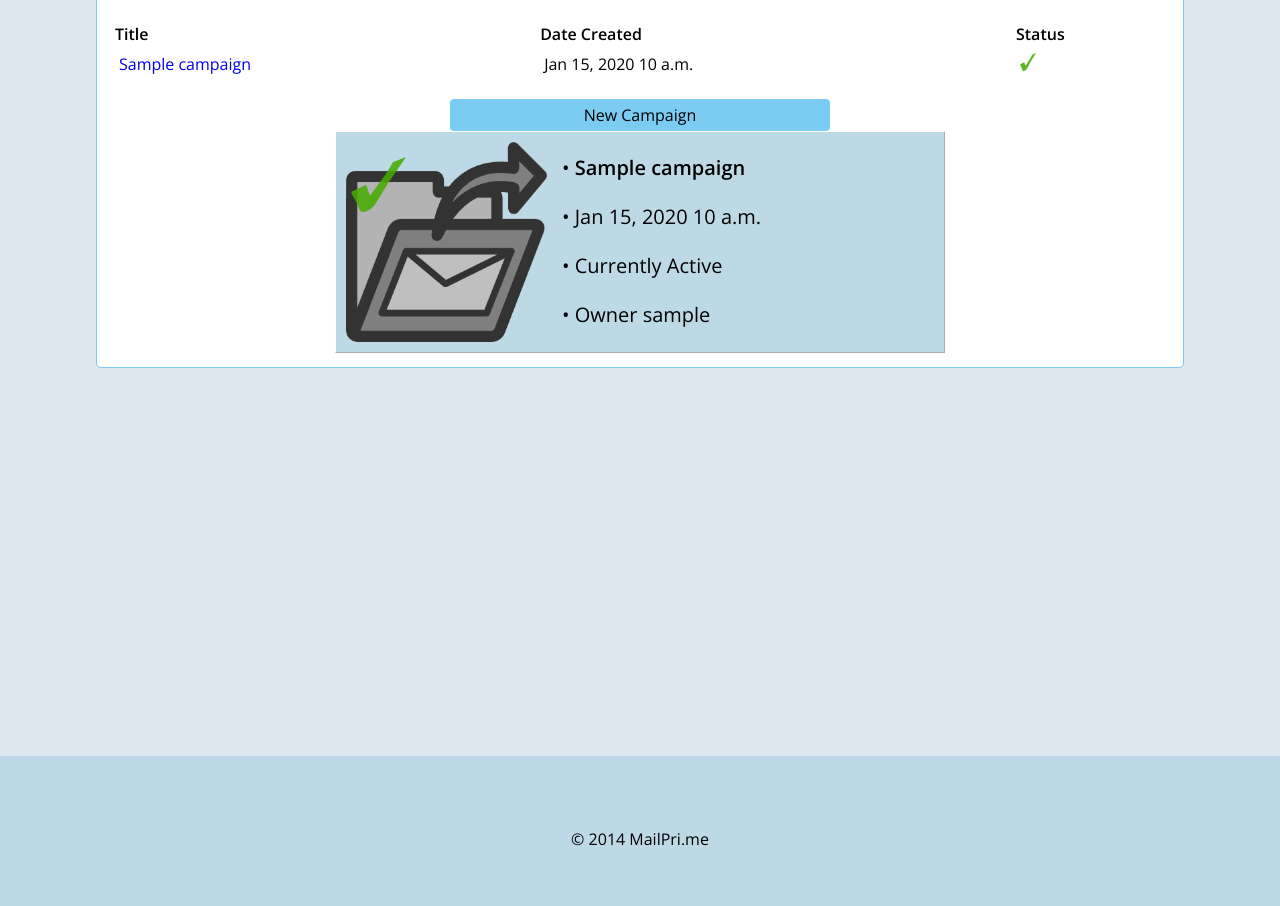
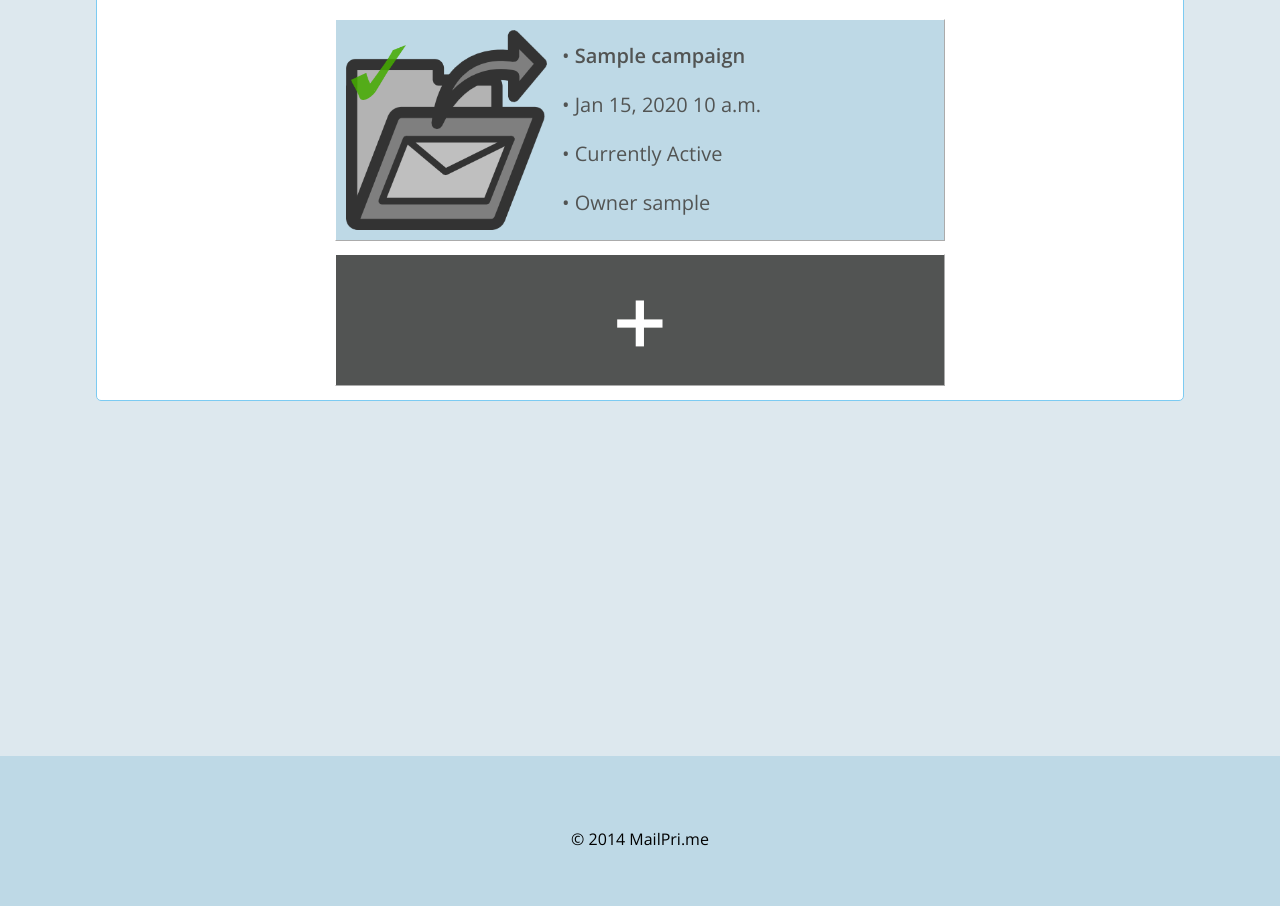
Before and after one commit to nomadmtb/mailprime, a Django app: template mailprime/mailer/templates/campaign/index.html in a window 1280 px wide. Shown: the part 407-1313 px from the top of the page. Run offline with Django 3.2, Linux system fonts and the light colour scheme; the template is opened without the code that fills it: most values are stand-ins (such as "Sample title", 1, 10 or a date in 2020); parts of the project's set-up code (start-up, migrations or seed data) failed here and were passed over; some libraries are stand-ins or nearby versions.

Commit message:
Style to Campaign index

```diff
--- a/mailprime/mailer/templates/campaign/index.html
+++ b/mailprime/mailer/templates/campaign/index.html
@@ -5,28 +5,6 @@
 <div class="solid_bg">
 
 	<h2>{{ user.username }}'s MailPrime Campaigns</h2>
-
-	<table class="full_width">
-		<tr>
-			<th>Title</th>
-			<th>Date Created</th>
-			<th>Status</th>
-		</tr>
-		{% for campaign in campaigns %}
-
-		<tr>
-			<td><a href="/{{ user.username }}/campaign-{{ campaign.pk }}">{{ campaign.title }}</a></td>
-			<td>{{ campaign.created_date|date:"M d, Y" }} {{ campaign.created_date|time:"P" }}</td>
-			{% if campaign.active %}
-			<td><img src="/static/images/bueno.png" height="18px" /></td>
-			{% else %}
-			<td><img src="/static/images/no_bueno.png" height="18px" /></td>
-			{% endif %}
-
-			{% endfor %}
-		</table>
-
-		<a class="link_button_center" href="/{{ user.username }}/campaigns/new">New Campaign</a>
 
 	{% for campaign in campaigns %}
 
@@ -58,6 +36,10 @@
 		<div class="clear_float"></div>
 	</div>
 
+	<div id="add_campaign_button" data-link="/{{ user.username }}/campaigns/new">
+		<h1>+</h1>
+	</div>
+
 	{% endfor %}
 
 </div>
--- a/mailprime/static/css/base.css
+++ b/mailprime/static/css/base.css
@@ -423,17 +423,69 @@ label {
   font-weight: 600;
   color: #000000;
 }
+#add_campaign_button {
+  height: 130px;
+  width: 608px;
+  background-color: #525453;
+  margin: 0 auto;
+  outline: 1px outset #ffffff;
+  cursor: pointer;
+  transition: background-color 0.5s ease;
+  -moz-transition: background-color 0.5s ease;
+  -webkit-transition: background-color 0.5s ease;
+  -o-transition: background-color 0.5s ease;
+  transition: box-shadow 0.3s ease;
+  -moz-transition: box-shadow 0.3s ease;
+  -webkit-transition: box-shadow 0.3s ease;
+  -o-transition: box-shadow 0.3s ease;
+}
+#add_campaign_button:hover {
+  background-color: #7ccbf2;
+  -webkit-box-shadow: 2px 2px 2px 0px rgba(50, 50, 50, 0.58);
+  -moz-box-shadow: 2px 2px 2px 0px rgba(50, 50, 50, 0.58);
+  box-shadow: 2px 2px 2px 0px rgba(50, 50, 50, 0.58);
+}
+#add_campaign_button h1 {
+  text-align: center;
+  font-size: 95px;
+  margin: 0px;
+  color: #ffffff;
+}
+.color_transition {
+  transition: background-color 0.5s ease;
+  -moz-transition: background-color 0.5s ease;
+  -webkit-transition: background-color 0.5s ease;
+  -o-transition: background-color 0.5s ease;
+}
+.box_shadow_transition {
+  transition: box-shadow 0.3s ease;
+  -moz-transition: box-shadow 0.3s ease;
+  -webkit-transition: box-shadow 0.3s ease;
+  -o-transition: box-shadow 0.3s ease;
+}
 .campaign_wrapper {
   height: 200px;
   width: 588px;
   margin: 0 auto;
+  margin-bottom: 15px;
   background-color: #bed9e6;
   padding: 10px;
   cursor: pointer;
   outline: 1px outset #ffffff;
+  transition: background-color 0.5s ease;
+  -moz-transition: background-color 0.5s ease;
+  -webkit-transition: background-color 0.5s ease;
+  -o-transition: background-color 0.5s ease;
+  transition: box-shadow 0.3s ease;
+  -moz-transition: box-shadow 0.3s ease;
+  -webkit-transition: box-shadow 0.3s ease;
+  -o-transition: box-shadow 0.3s ease;
 }
 .campaign_wrapper:hover {
   background-color: #7ccbf2;
+  -webkit-box-shadow: 2px 2px 2px 0px rgba(50, 50, 50, 0.58);
+  -moz-box-shadow: 2px 2px 2px 0px rgba(50, 50, 50, 0.58);
+  box-shadow: 2px 2px 2px 0px rgba(50, 50, 50, 0.58);
 }
 .campaign_wrapper .image_left {
   float: left;
@@ -463,4 +515,5 @@ label {
 }
 .campaign_wrapper .content_right table tr td {
   font-size: 20px;
+  color: #525453;
 }
--- a/mailprime/static/css/base.less
+++ b/mailprime/static/css/base.less
@@ -490,17 +490,62 @@ label {
 }
 
 // Campaign Extra
+#add_campaign_button {
+	height: 130px;
+	width: 608px;
+	background-color: @color-dark;
+	margin: 0 auto;
+	.box-outline;
+	cursor: pointer;
+	.color_transition;
+	.box_shadow_transition;
+
+	&:hover {
+		background-color: @color-important;
+		-webkit-box-shadow: 2px 2px 2px 0px rgba(50, 50, 50, 0.58);
+		-moz-box-shadow: 2px 2px 2px 0px rgba(50, 50, 50, 0.58);
+		box-shadow: 2px 2px 2px 0px rgba(50, 50, 50, 0.58);
+	}
+
+	h1 {
+		text-align: center;
+		font-size: 95px;
+		margin: 0px;
+		color: @color-base;
+	}
+}
+
+.color_transition {
+	transition: background-color 0.5s ease;
+	-moz-transition: background-color 0.5s ease;
+	-webkit-transition: background-color 0.5s ease;
+	-o-transition: background-color 0.5s ease;
+}
+
+.box_shadow_transition {
+	transition: box-shadow 0.3s ease;
+	-moz-transition: box-shadow 0.3s ease;
+	-webkit-transition: box-shadow 0.3s ease;
+	-o-transition: box-shadow 0.3s ease;
+}
+
 .campaign_wrapper {
 	height: 200px;
 	width: 588px;
 	margin: 0 auto;
+	margin-bottom: 15px;
 	background-color: @color-selected;
 	padding: 10px;
 	cursor: pointer;
 	.box-outline;
+	.color_transition;
+	.box_shadow_transition;
 
 	&:hover {
 		background-color: @color-important;
+		-webkit-box-shadow: 2px 2px 2px 0px rgba(50, 50, 50, 0.58);
+		-moz-box-shadow: 2px 2px 2px 0px rgba(50, 50, 50, 0.58);
+		box-shadow: 2px 2px 2px 0px rgba(50, 50, 50, 0.58);
 	}
 
 	.image_left {
@@ -534,6 +579,7 @@ label {
 
 				td {
 					font-size: 20px;
+					color: @color-dark;
 				}
 			}
 		}
--- a/mailprime/static/script/base.js
+++ b/mailprime/static/script/base.js
@@ -1,12 +1,13 @@
 // Generated by CoffeeScript 1.6.3
-var autoadjustiframe, checkcampaignlink, checkfornotice, checkforreport, loaddatepicker, populate_report_maps;
+var autoadjustiframe, checkcampaignlink, checkfornotice, checkforreport, checknewcampaignlink, loaddatepicker, populate_report_maps;
 
 $(function() {
   checkfornotice();
   loaddatepicker();
   checkforreport();
   autoadjustiframe();
-  return checkcampaignlink();
+  checkcampaignlink();
+  return checknewcampaignlink();
 });
 
 checkfornotice = function() {
@@ -130,3 +131,15 @@ checkcampaignlink = function() {
     });
   }
 };
+
+checknewcampaignlink = function() {
+  if ($("#add_campaign_button").length) {
+    return $("#add_campaign_button").each(function() {
+      var link;
+      link = $(this).attr("data-link");
+      return $(this).click(function() {
+        return window.location.href = link;
+      });
+    });
+  }
+};
```
Also changed, not shown: 1 other file. Lines whose indentation alone changed are shown as unchanged.
